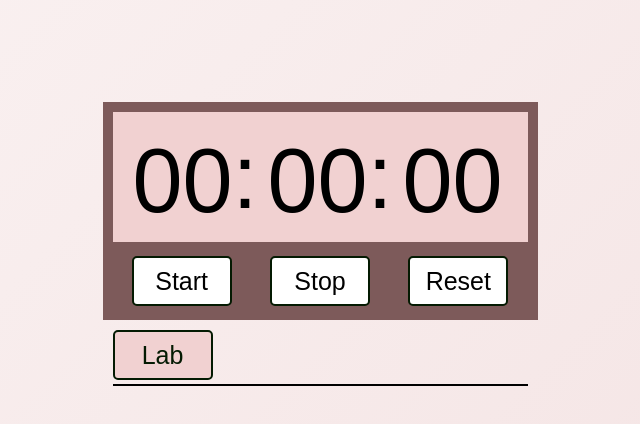
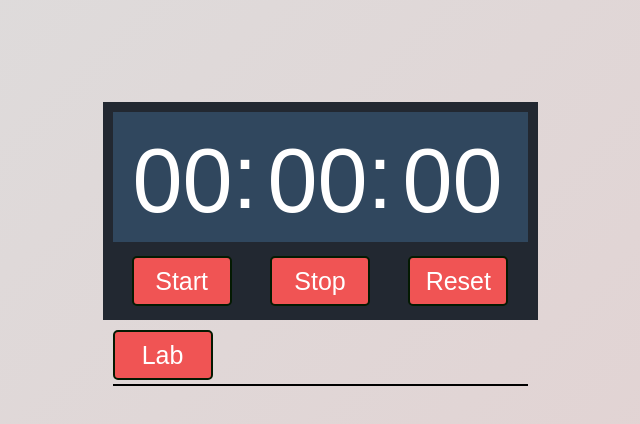
Before and after one commit to WERCAN/StopwatchApp, a plain HTML site: page index.html in a window 1280 px wide. Shown: the whole page, without its empty margins (320-960 px from the left). Drawn offline with Linux system fonts and the light colour scheme.

Commit message:
colors Changed

```diff
--- a/style.css
+++ b/style.css
@@ -12,7 +12,7 @@ body {
     height: 100vh;
     display: flex;
     justify-content: center;
-    background-image: linear-gradient(315deg, #f3e1e1, #faf2f2 100%);
+    background-image: linear-gradient(315deg, #e4cfcf, #DDDDDD 100%);
 }
 
 .big-div {
@@ -25,7 +25,7 @@ body {
     display: inline-block;
     /* width: fit-content; */
     padding: 10px;
-    background-color: #7d5a5a;
+    background-color: #222831;
 }
 
 .meters {
@@ -33,7 +33,7 @@ body {
     justify-content: right;
     font-family: "arial";
     font-size: 90px;
-    background-color: #f1d1d1;
+    background-color: #30475E;
 }
 
 .meter {
@@ -44,7 +44,7 @@ body {
     margin-left: 10px;
     /* justify-content: flex-end; */
     align-items: center;
-    color: black;
+    color: white;
 }
 
 .hours {
@@ -76,53 +76,54 @@ button {
 }
 
 #start {
-    background-color: white;
-    color: black;
+    background-color: #F05454;
+    color: white;
     border: 2px solid #041a02;
     text-align: center;
 }
 
 #start:hover {
-    background-color: rgba(189, 126, 67, 0.993);
+    background-color: white;
     color: black;
 }
 
 #stop {
-    background-color: white;
-    color: black;
+    background-color: #F05454;
+    color: white;
     border: 2px solid #041a02;
     text-align: center;
 }
 
 #stop:hover {
-    background-color: rgba(189, 126, 67, 0.993);
-    color: white;
+    background-color: white;
+    color: black;
 }
 
 #reset {
-    background-color: white;
-    color: black;
+    background-color: #F05454;
+    color: white;
     border: 2px solid #041a02;
     text-align: center;
 }
 
 #reset:hover {
-    background-color: rgba(189, 126, 67, 0.993);
-    color: white;
+    background-color: white;
+    color: black;
 }
 
 .lab {
     display: block;
     margin-left: 10px;
     margin-top: 10px;
-    background-color: #f1d1d1;
-    color: #041a02;
+    background-color: #F05454;
+    color: white;
     font-weight: 500;
     border: 2px solid #041a02;
 }
 
 .lab:hover {
-    background-color: #f0c4c4;
+    background-color: white;
+    color: black;
 }
 
 hr.hr1 {
```
